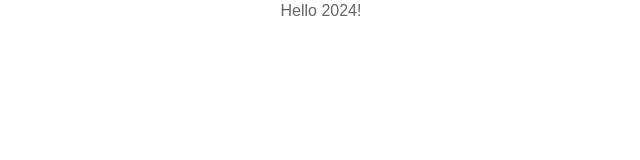
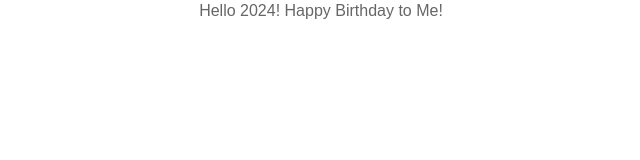
Before and after one commit to rafael-app/rafyta, a plain HTML site: page index.html in a window 1280 px wide. Shown: the whole page, without its empty margins (319-959 px from the left). Drawn offline with nearby package versions, Linux system fonts and the light colour scheme.

Commit message:
hbd message

```diff
--- a/index.html
+++ b/index.html
@@ -11,6 +11,8 @@
 
 Hello 2024!
 
+Happy Birthday to Me!
+
 <script src="https://cdn.jsdelivr.net/npm/uikit@3.17.11/dist/js/uikit.min.js"></script>
 <script src="https://cdn.jsdelivr.net/npm/uikit@3.17.11/dist/js/uikit-icons.min.js"></script>
 </body>
```
